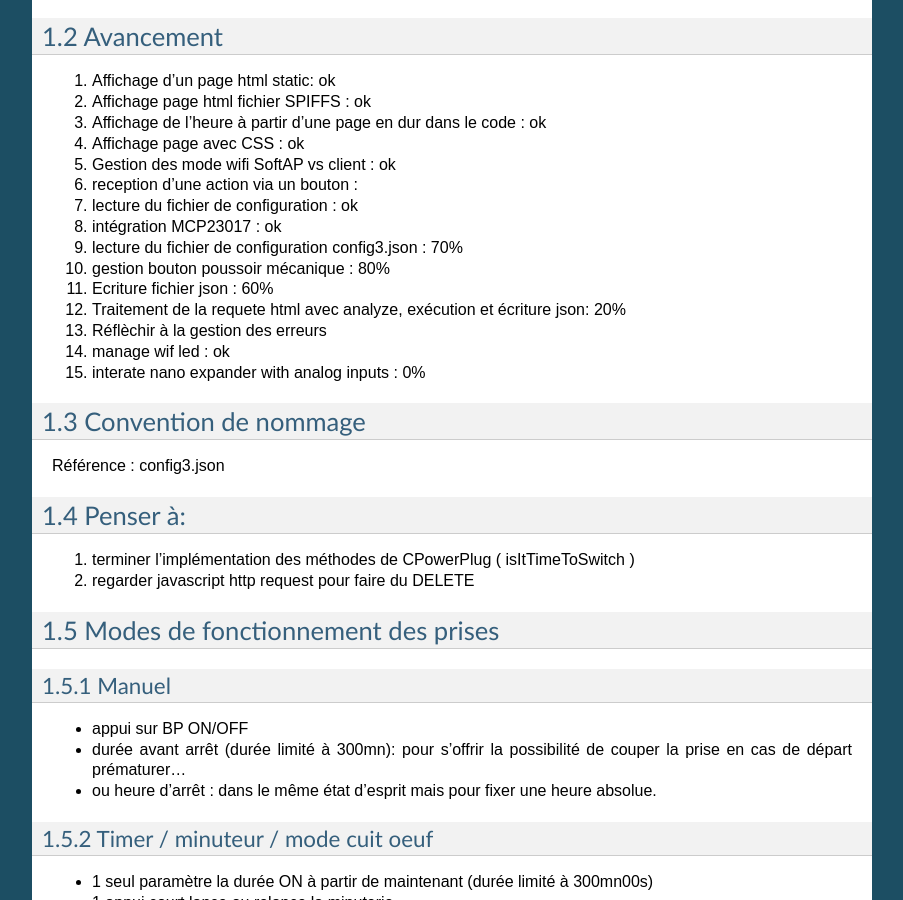
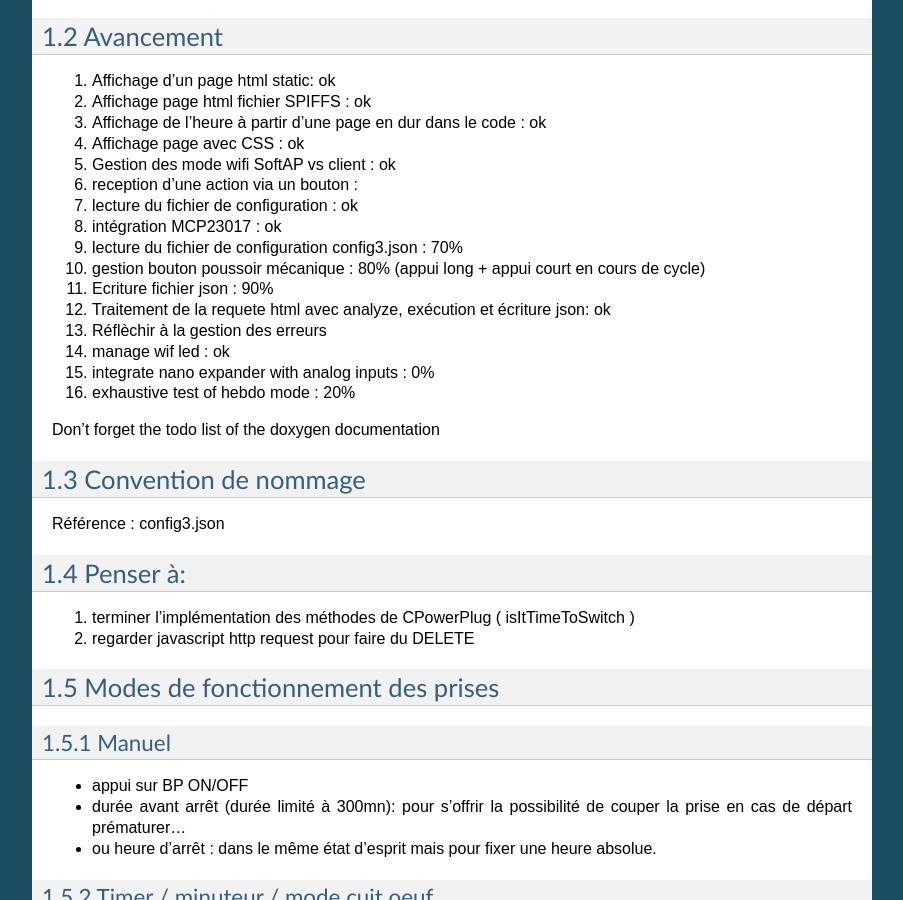
Before and after one commit to volab/IoT_EPS, a Sphinx documentation site: the page built from _1_userDoc/source/softDev.rst, in a window 1280 px wide and 900 px high, scrolled down 2092 px. Shown: the whole window, without its empty margins (198-1101 px from the left). Built offline with Sphinx 7.4.7, drawn with Linux system fonts in a browser that asks for light colours.

Commit message:
hebdo mode tested

```diff
--- a/_1_userDoc/source/hardDev.rst
+++ b/_1_userDoc/source/hardDev.rst
@@ -31,6 +31,8 @@
 #. add wifi led : ok
 #. add LDR
 #. add I2C nano expander with analog inputs
+#. packaging study
+#. integartion
 
 
 ####
--- a/_1_userDoc/source/softDev.rst
+++ b/_1_userDoc/source/softDev.rst
@@ -20,12 +20,15 @@
 #. lecture du fichier de configuration : ok
 #. intégration MCP23017 : ok
 #. lecture du fichier de configuration config3.json : 70%
-#. gestion bouton poussoir mécanique : 80%
-#. Ecriture fichier json : 60%
-#. Traitement de la requete html avec analyze, exécution et écriture json: 20%
+#. gestion bouton poussoir mécanique : 80% (appui long + appui court en cours de cycle)
+#. Ecriture fichier json : 90%
+#. Traitement de la requete html avec analyze, exécution et écriture json: ok
 #. Réflèchir à la gestion des erreurs
 #. manage wif led : ok
-#. interate nano expander with analog inputs : 0%
+#. integrate nano expander with analog inputs : 0%
+#. exhaustive test of hebdo mode : 20%
+
+Don't forget the todo list of the doxygen documentation
 
 
 ====================================
```
Also changed, not shown: 1 other file.
